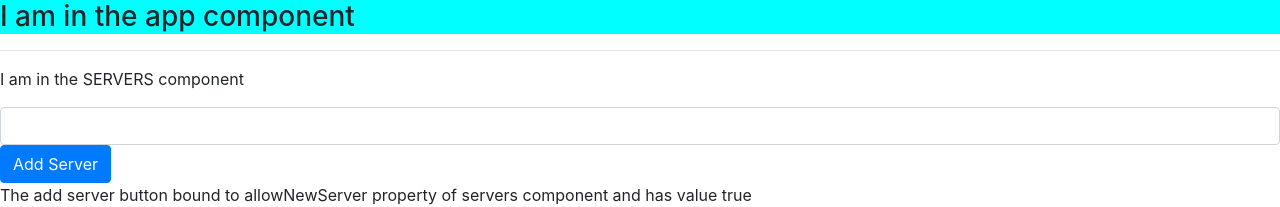
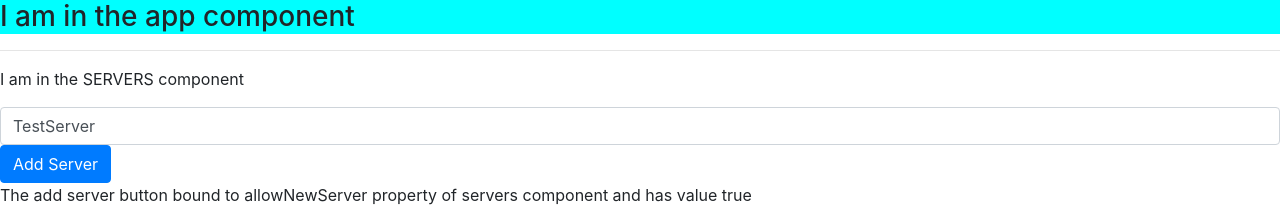
Before and after one commit to paramSonawane/helloWorld, an Angular app: page / in a window 1280 px wide. Shown: the top 207 px of the page. Built offline with nearby package versions, Linux system fonts and the light colour scheme.

Commit message:
two way binding, removed (input) event binding

```diff
--- a/src/app/servers/servers.component.html
+++ b/src/app/servers/servers.component.html
@@ -2,8 +2,9 @@
 <input
     type="text"
     class="form-control"
-    (input)="onUpdateServerName($event)"
+    [(ngModel)]="serverName"
 >
+<!-- (input)="onUpdateServerName($event)" -->
 <!-- $event gives information about which event triggered the function
 and data it collected from that event -->
 <!-- Property binding (binding the attribute to the property of component) -->
@@ -20,9 +21,13 @@ and data it collected from that event -->
 <!-- property binding and string interpolations can be interchanged but
 DO NOT mix both... use either of them. -->
 
-<!-- Property Binding []
+<!--
+Property Binding []
 Event Binding ()
-String interpolation {} -->
+String interpolation {}
+Two way binding [()]
+
+-->
 <p>{{serverCreation}}!</p>
 <div class="app-server"></div>
 <div class="app-server"></div>
--- a/src/app/servers/servers.component.ts
+++ b/src/app/servers/servers.component.ts
@@ -8,7 +8,7 @@ import { Component, OnInit } from '@angular/core';
 export class ServersComponent implements OnInit {
   allowNewServer: boolean = false;
   serverCreation: string = "No Server was created";
-  serverName: string = '';
+  serverName: string = 'TestServer';
   constructor() {
     setTimeout(() => {
       this.allowNewServer = true;
```
